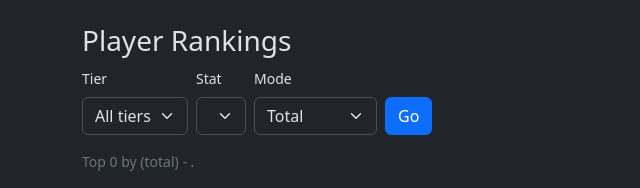
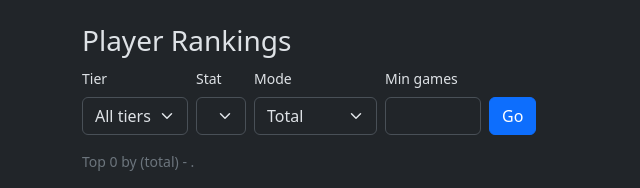
Before and after one commit to jclarkeiv-bot/rsc-playoffs, a Flask app: template templates/rankings.html in a window 1280 px wide. Shown: the part 57-245 px from the top of the page, without its empty margins (0-640 px from the left). Run offline with Flask 3, Linux system fonts and the light colour scheme; the template is opened without the code that fills it, so the values that code supplies are empty.

Commit message:
Add min-games filter to rankings and projected leaders
A "Min games" field on the Player Rankings and Projected Leaders pages
lets you require a minimum games-played threshold for inclusion.

Co-Authored-By: Claude Opus 4.8 (1M context) <noreply@anthropic.com>

```diff
--- a/app.py
+++ b/app.py
@@ -321,9 +321,12 @@ def rankings():
     tier = request.args.get("tier", "all")
     stat = request.args.get("stat", "Pts")
     per_game = request.args.get("mode", "pg") == "pg"
-    board = profiles.leaderboard(tier=tier, stat=stat, per_game=per_game, limit=100)
+    min_games = request.args.get("min_games", 1, type=int) or 1
+    board = profiles.leaderboard(tier=tier, stat=stat, per_game=per_game,
+                                 limit=100, min_games=min_games)
     return render_template("rankings.html", tiers=s.tiers, tier=tier, stat=stat,
-                           per_game=per_game, rows=board.to_dict("records"),
+                           per_game=per_game, min_games=min_games,
+                           rows=board.to_dict("records"),
                            stat_opts=profiles.LEADERBOARD_STATS,
                            stat_label=profiles.LEADERBOARD_STATS.get(stat, ("Points",))[0],
                            label=SEASON_LABEL)
@@ -340,12 +343,14 @@ def projections():
     stat = request.args.get("stat", "G")
     if stat not in _PROJ_STAT_OPTS:
         stat = "G"
-    board = project.project_all(profiles.players(), s.variables, stat)
+    min_games = request.args.get("min_games", 1, type=int) or 1
+    board = project.project_all(profiles.players(), s.variables, stat,
+                                min_games=min_games)
     if tier != "all":
         board = board[board["Tier"] == tier]
     return render_template("projections.html",
                            rows=board.head(60).to_dict("records"),
-                           tier=tier, stat=stat, stat_col=stat,
+                           tier=tier, stat=stat, stat_col=stat, min_games=min_games,
                            stat_opts=_PROJ_STAT_OPTS,
                            stat_label=_PROJ_STAT_OPTS[stat],
                            tiers=s.tiers, label=SEASON_LABEL)
--- a/rsc/profiles.py
+++ b/rsc/profiles.py
@@ -131,11 +131,12 @@ LEADERBOARD_STATS = {
 
 
 def leaderboard(tier: str = "all", stat: str = "OVR", per_game: bool = True,
-                limit: int = 100, df: pd.DataFrame | None = None) -> pd.DataFrame:
+                limit: int = 100, min_games: int = 1,
+                df: pd.DataFrame | None = None) -> pd.DataFrame:
     """Players ranked by a stat, optionally filtered to one tier and/or scored
-    per game. Returns columns: rank, Player, Tier, Team, GP, value."""
+    per game. `min_games` excludes players below that many games played."""
     src = _per_game(rated() if df is None else df)
-    src = src[src["GP"] >= 1]
+    src = src[src["GP"] >= max(min_games, 1)]
     if tier and tier != "all":
         src = src[src["Tier"] == tier]
     if stat not in LEADERBOARD_STATS:
--- a/rsc/project.py
+++ b/rsc/project.py
@@ -96,11 +96,11 @@ def project_player(players: pd.DataFrame, variables: pd.DataFrame,
 
 
 def project_all(players: pd.DataFrame, variables: pd.DataFrame,
-                stat: str = "G") -> pd.DataFrame:
+                stat: str = "G", min_games: int = 1) -> pd.DataFrame:
     """Regression-adjusted projected FINAL totals for every player, for one
     counting stat. Used for projected stat-leader boards."""
     pg = _per_game(players).copy()
-    pg = pg[pg["GP"] >= 1]                      # drop never-played entries
+    pg = pg[pg["GP"] >= max(min_games, 1)]      # drop below the games threshold
     pg["MVP/g"] = pg["MVP"] / pg["GP"].replace(0, float("nan"))
     var = variables.set_index("tier")
     col_g = f"{stat}/g"
--- a/templates/projections.html
+++ b/templates/projections.html
@@ -15,6 +15,10 @@
     <select name="stat" class="form-select" onchange="this.form.submit()">
       {% for k, lbl in stat_opts.items() %}<option value="{{ k }}" {{ 'selected' if k==stat }}>{{ lbl }}</option>{% endfor %}
     </select>
+  </div>
+  <div class="col-auto">
+    <label class="form-label small" title="Only include players with at least this many games played.">Min games</label>
+    <input type="number" name="min_games" value="{{ min_games }}" min="1" max="40" class="form-control" style="width:6rem">
   </div>
   <div class="col-auto"><button class="btn btn-primary">Go</button></div>
 </form>
--- a/templates/rankings.html
+++ b/templates/rankings.html
@@ -24,6 +24,10 @@
       <option value="pg" {{ 'selected' if per_game }}>Per game</option>
       <option value="total" {{ 'selected' if not per_game }}>Total</option>
     </select>
+  </div>
+  <div class="col-auto">
+    <label class="form-label small" title="Only include players with at least this many games played.">Min games</label>
+    <input type="number" name="min_games" value="{{ min_games }}" min="1" max="40" class="form-control" style="width:6rem">
   </div>
   <div class="col-auto"><button class="btn btn-primary">Go</button></div>
 </form>
```
